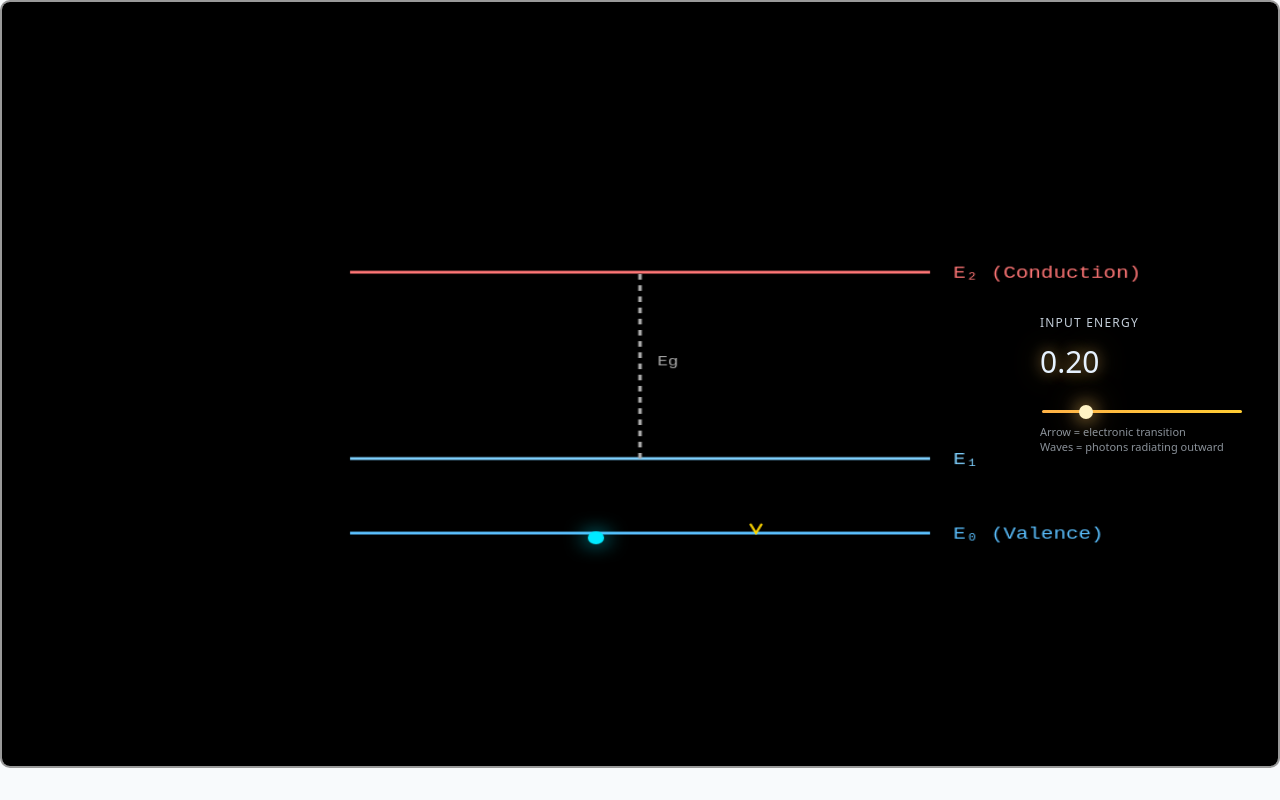
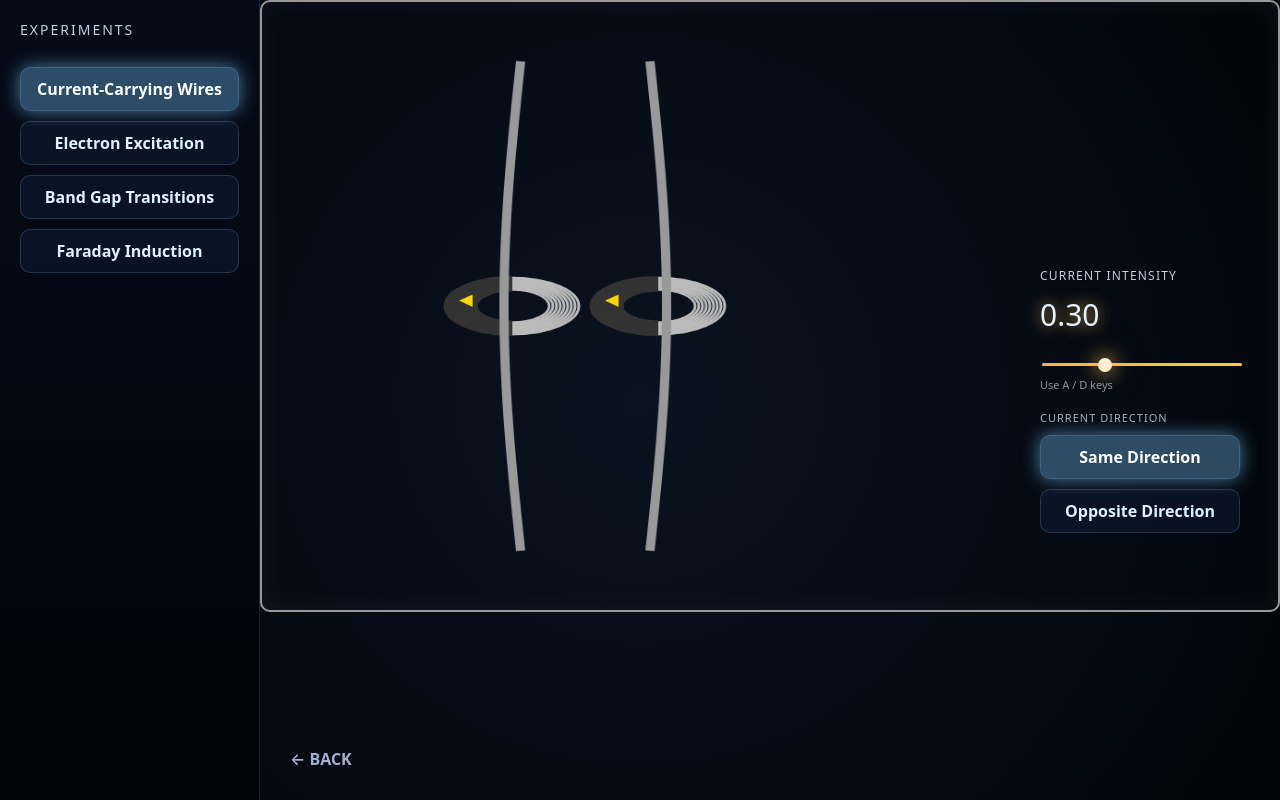
Before and after one commit to Assam157/RadiationLab, a React (Create React App) app: page /em in a window 1280 px wide. Built offline with nearby package versions, Linux system fonts and the light colour scheme.

Commit message:
Update EMLab.jsx

```diff
--- a/src/components/EMLab.jsx
+++ b/src/components/EMLab.jsx
@@ -1,185 +1,62 @@
-import React, { useEffect, useRef, useState } from "react";
+ import React, { useState } from "react";
+import { useNavigate } from "react-router-dom";
+
+import WireExperiment from "./WireExperiment";
+import AtomExperiment from "./AtomExcitation";
+import BandGapExperiment from "./BandgapExperiment";
+import FaradayExperiment from "./FaradayExperiment";
+
 import "./EMLab.css";
 
-const W = 1100;
-const H = 820;
-
-export default function BandGapExperiment() {
-  const canvasRef = useRef(null);
-  const [energy, setEnergy] = useState(0.2);
-
-  useEffect(() => {
-    const canvas = canvasRef.current;
-    const ctx = canvas.getContext("2d");
-    let t = 0;
-    let raf;
-
-    function clear() {
-      ctx.fillStyle = "#000";
-      ctx.fillRect(0, 0, W, H);
-    }
-
-    /* ================= ENERGY LEVEL ================= */
-    function drawEnergyLevel(y, label, color) {
-      ctx.strokeStyle = color;
-      ctx.lineWidth = 3;
-      ctx.beginPath();
-      ctx.moveTo(300, y);
-      ctx.lineTo(800, y);
-      ctx.stroke();
-
-      ctx.fillStyle = color;
-      ctx.font = "18px monospace";
-      ctx.fillText(label, 820, y + 6);
-    }
-
-    /* ================= ELECTRON ================= */
-    function drawElectron(x, y) {
-      ctx.beginPath();
-      ctx.arc(x, y, 7, 0, Math.PI * 2);
-      ctx.fillStyle = "#00eaff";
-      ctx.shadowColor = "#00eaff";
-      ctx.shadowBlur = 20;
-      ctx.fill();
-      ctx.shadowBlur = 0;
-    }
-
-    /* ================= OUTGOING WAVES ================= */
-
-    // Outgoing vertical wave (radiating upward)
-    function drawOutgoingVerticalWave(x0, y0) {
-      ctx.strokeStyle = "#ffd700";
-      ctx.lineWidth = 2;
-      ctx.beginPath();
-
-      for (let i = 0; i < 80; i++) {
-        const x =
-          x0 + Math.sin(i * 0.4 + t * 0.5) * 6;
-        const y =
-          y0 -
-          i * 6 +
-          Math.sin(i * 0.6 + t * 0.4) * 6;
-
-        if (i === 0) ctx.moveTo(x, y);
-        else ctx.lineTo(x, y);
-      }
-      ctx.stroke();
-    }
-
-    // Outgoing diagonal wave
-    function drawOutgoingDiagonalWave(x0, y0) {
-      ctx.strokeStyle = "#ffcc88";
-      ctx.lineWidth = 2;
-      ctx.beginPath();
-
-      for (let i = 0; i < 80; i++) {
-        const x =
-          x0 +
-          i * 6 +
-          Math.sin(i * 0.5 + t * 0.4) * 6;
-        const y =
-          y0 -
-          i * 5 +
-          Math.sin(i * 0.6 + t * 0.4) * 6;
-
-        if (i === 0) ctx.moveTo(x, y);
-        else ctx.lineTo(x, y);
-      }
-      ctx.stroke();
-    }
-
-    function loop() {
-      clear();
-
-      /* === ENERGY LEVEL POSITIONS === */
-      const E0 = H / 2 + 160; // Valence band
-      const E1 = H / 2 + 80;  // Intermediate
-      const E2 = H / 2 - 120; // Conduction band
-
-      drawEnergyLevel(E0, "E₀ (Valence)", "#5bc0ff");
-      drawEnergyLevel(E1, "E₁", "#7fd1ff");
-      drawEnergyLevel(E2, "E₂ (Conduction)", "#ff7676");
-
-      /* === BAND GAP MARKER === */
-      ctx.setLineDash([6, 6]);
-      ctx.strokeStyle = "#aaa";
-      ctx.beginPath();
-      ctx.moveTo(550, E1);
-      ctx.lineTo(550, E2);
-      ctx.stroke();
-      ctx.setLineDash([]);
-
-      ctx.fillStyle = "#aaa";
-      ctx.font = "15px monospace";
-      ctx.fillText("Eg", 565, (E1 + E2) / 2);
-
-      /* === ELECTRON LEVEL === */
-      let y;
-      if (energy < 0.33) y = E0;
-      else if (energy < 0.66) y = E1;
-      else y = E2;
-
-      const ex = 420 + (t % 240);
-      drawElectron(ex, y + Math.sin(t * 0.08) * 5);
-
-      /* === TRANSITION ARROW (UNCHANGED) === */
-      ctx.strokeStyle = "#ffd700";
-      ctx.lineWidth = 2;
-      ctx.beginPath();
-      ctx.moveTo(650, E0);
-      ctx.lineTo(650, y);
-      ctx.stroke();
-
-      ctx.beginPath();
-      ctx.moveTo(645, y - 10);
-      ctx.lineTo(650, y);
-      ctx.lineTo(655, y - 10);
-      ctx.stroke();
-
-      /* === OUTGOING WAVES FOR ALL BANDS === */
-
-      // E0 → E1
-      if (energy >= 0.33) {
-        drawOutgoingVerticalWave(650, E1);
-        drawOutgoingDiagonalWave(650, E1);
-      }
-
-      // E1 → E2
-      if (energy >= 0.66) {
-        drawOutgoingVerticalWave(650, E2);
-        drawOutgoingDiagonalWave(650, E2);
-      }
-
-      t++;
-      raf = requestAnimationFrame(loop);
-    }
-
-    loop();
-    return () => cancelAnimationFrame(raf);
-  }, [energy]);
+export default function EMLab() {
+  const navigate = useNavigate();
+  const [mode, setMode] = useState("wire");
 
   return (
-    <div className="lab-canvas-wrap">
-      <canvas ref={canvasRef} width={W} height={H} />
+    <div className="lab-root">
+      {/* LEFT PANEL */}
+      <div className="lab-panel">
+        <div className="lab-panel-title">EXPERIMENTS</div>
 
-      <div className="cinema-energy">
-        <div className="label">INPUT ENERGY</div>
-        <div className="value">{energy.toFixed(2)}</div>
+        <button
+          className={`panel-btn ${mode === "wire" ? "active" : ""}`}
+          onClick={() => setMode("wire")}
+        >
+          Current-Carrying Wires
+        </button>
 
-        <input
-          type="range"
-          min="0"
-          max="1"
-          step="0.01"
-          value={energy}
-          onChange={(e) => setEnergy(+e.target.value)}
-        />
+        <button
+          className={`panel-btn ${mode === "atom" ? "active" : ""}`}
+          onClick={() => setMode("atom")}
+        >
+          Electron Excitation
+        </button>
 
-        <div className="panel-hint">
-          Arrow = electronic transition
-          <br />
-          Waves = photons radiating outward
-        </div>
+        <button
+          className={`panel-btn ${mode === "bandgap" ? "active" : ""}`}
+          onClick={() => setMode("bandgap")}
+        >
+          Band Gap Transitions
+        </button>
+
+        <button
+          className={`panel-btn ${mode === "faraday" ? "active" : ""}`}
+          onClick={() => setMode("faraday")}
+        >
+          Faraday Induction
+        </button>
+      </div>
+
+      {/* MAIN VIEW */}
+      <div className="lab-canvas-wrap">
+        {mode === "wire" && <WireExperiment />}
+        {mode === "atom" && <AtomExperiment />}
+        {mode === "bandgap" && <BandGapExperiment />}
+        {mode === "faraday" && <FaradayExperiment />}
+
+        <button className="lab-back" onClick={() => navigate("/")}>
+          ← BACK
+        </button>
       </div>
     </div>
   );
```
